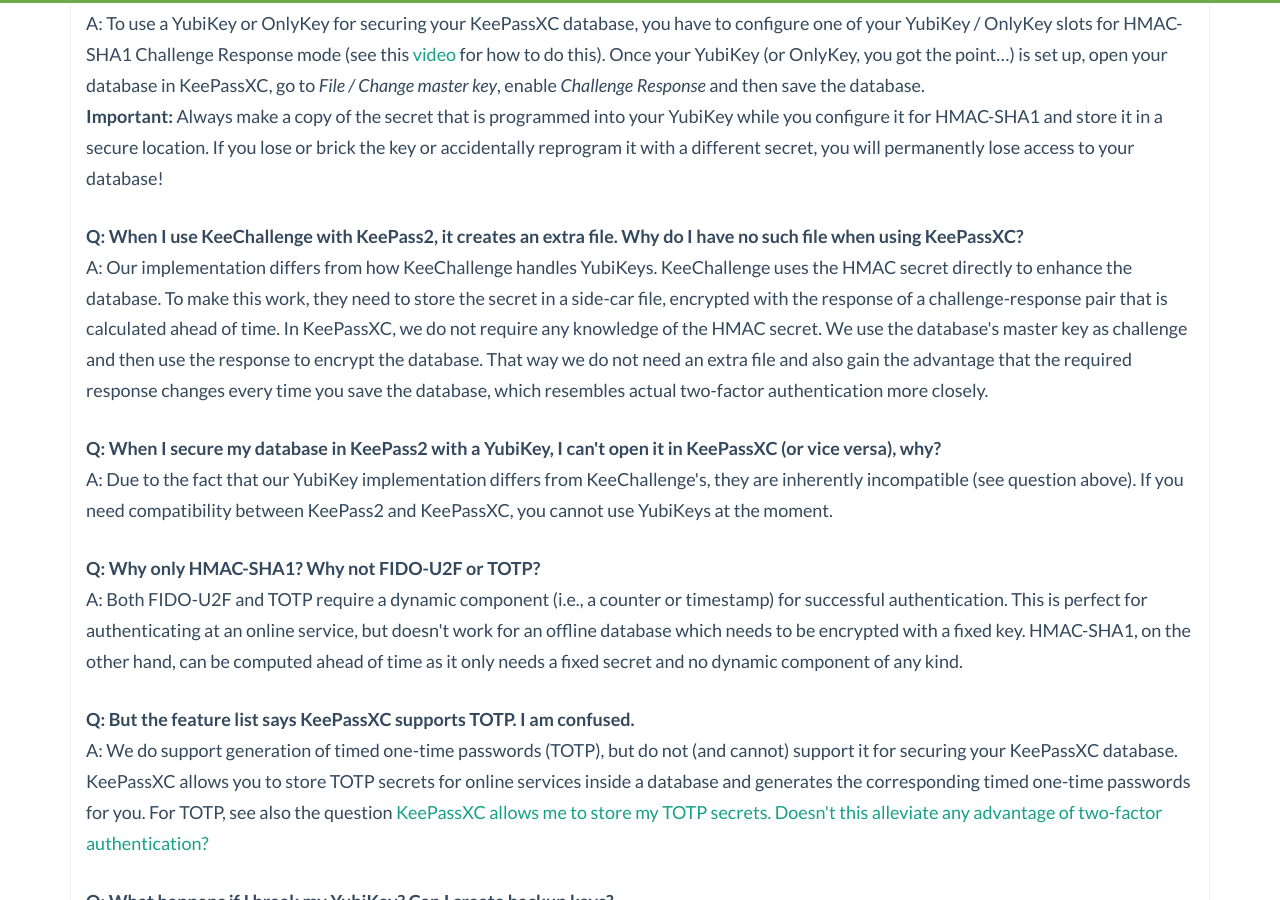
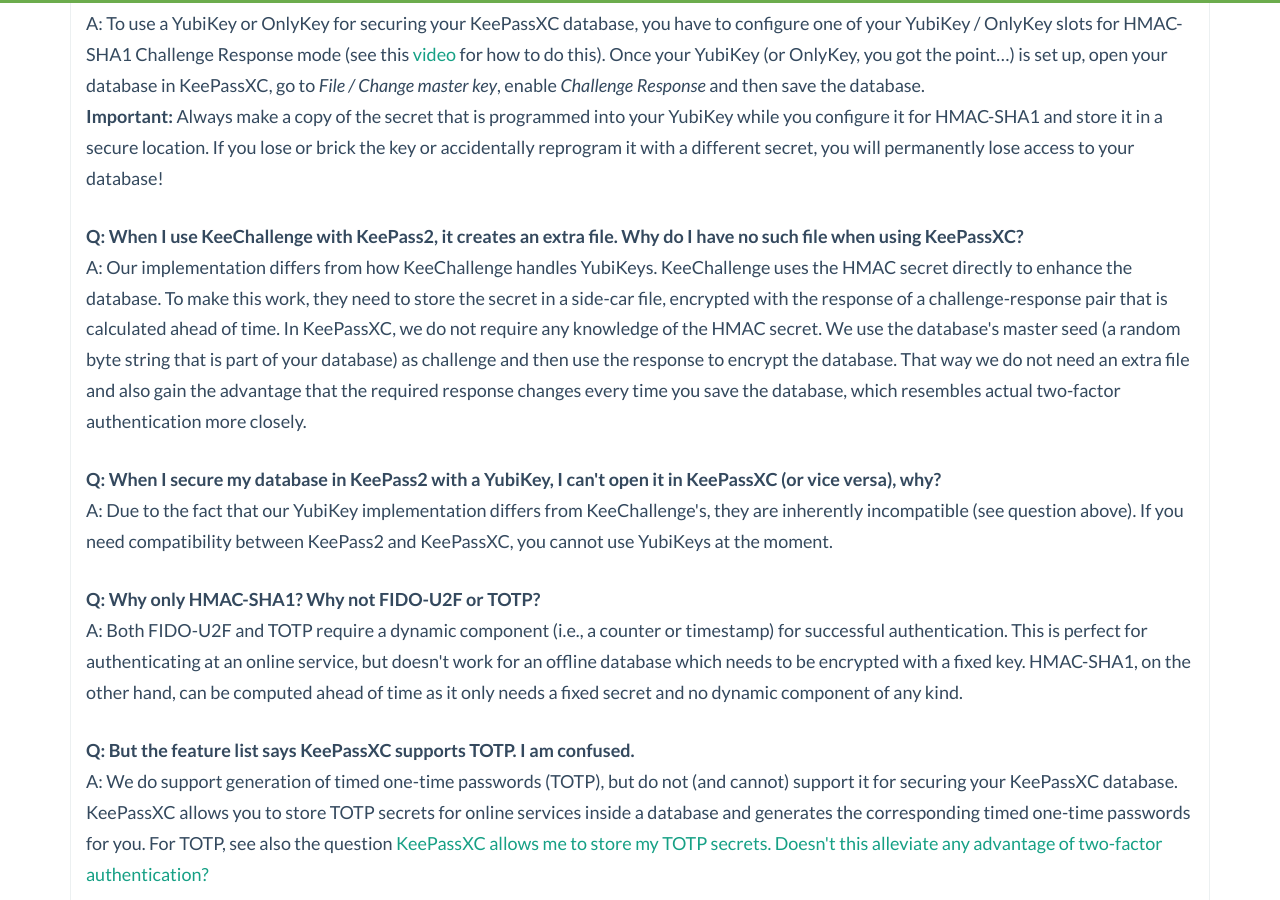
Before and after one commit to keepassxreboot/keepassxc-org, a Jekyll site: the page built from docs/index.html, in a window 1280 px wide and 900 px high, scrolled down 8155 px. Built offline with Jekyll 4.4.1, drawn with Linux system fonts in a browser that asks for light colours; comment, search, counter and statistics services are not loaded.

Commit message:
Correct YK challenge explanation

```diff
--- a/docs/index.html
+++ b/docs/index.html
@@ -349,8 +349,8 @@
             Our implementation differs from how KeeChallenge handles YubiKeys. KeeChallenge uses the HMAC secret
             directly to enhance the database. To make this work, they need to store the secret in a side-car file,
             encrypted with the response of a challenge-response pair that is calculated ahead of time. In KeePassXC,
-            we do not require any knowledge of the HMAC secret. We use the database's master key as challenge
-            and then use the response to encrypt the database. That way we do not need an extra file and also gain
+            we do not require any knowledge of the HMAC secret. We use the database's master seed (a random byte string that is part of your database)
+	    as challenge and then use the response to encrypt the database. That way we do not need an extra file and also gain
             the advantage that the required response changes every time you save the database, which resembles
             actual two-factor authentication more closely.
         </dd>
```
